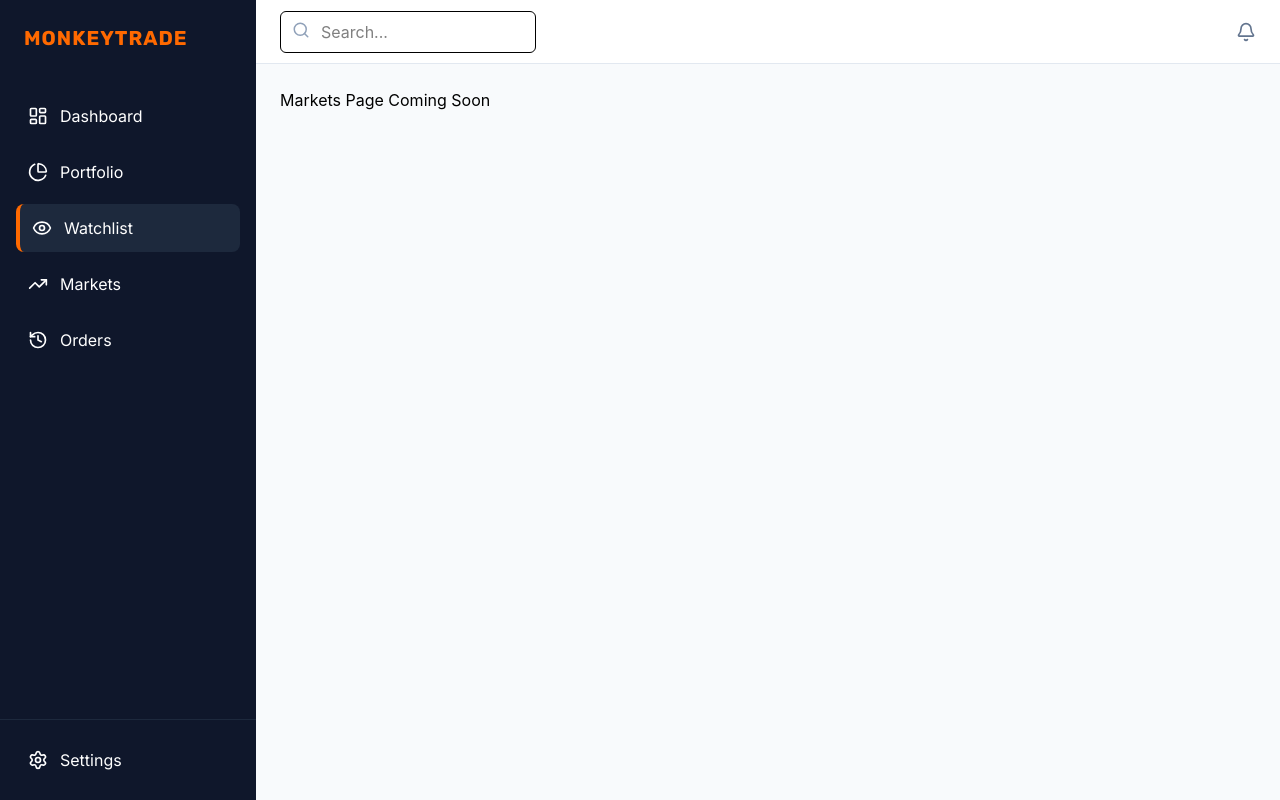
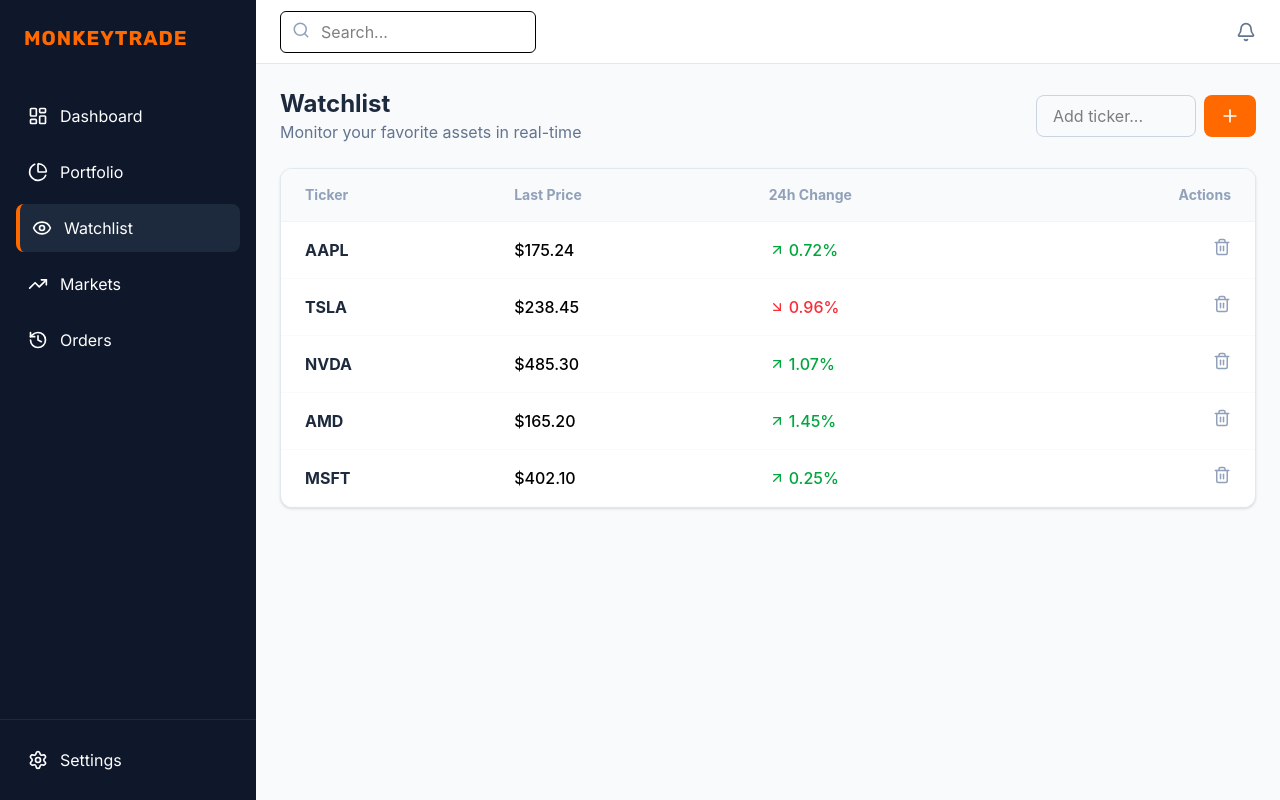
Before and after one commit to lucky-KRMU/MonkeyTrade, a React (Vite) app: page /watchlist in a window 1280 px wide. Built offline with nearby package versions, Linux system fonts and the light colour scheme.

Commit message:
create WatchlistPage

```diff
--- a/src/App.jsx
+++ b/src/App.jsx
@@ -2,6 +2,7 @@ import { BrowserRouter, Routes, Route } from 'react-router-dom';
 import DashboardLayout from './DashboardLayout';
 import DashboardPage from './DashboardPage'; // Your existing component
 import PortfolioPage from './PortfolioPage';
+import WatchlistPage from './WatchlistPage';
 
 function App() {
   return (
@@ -11,7 +12,7 @@ function App() {
           {/* This renders inside the <Outlet /> in DashboardLayout */}
           <Route index element={<DashboardPage />} />
           <Route path="portfolio" element={<PortfolioPage />} />
-          <Route path="watchlist" element={<div>Markets Page Coming Soon</div>} />
+          <Route path="watchlist" element={<WatchlistPage />} />
           <Route path="markets" element={<div>Markets Page Coming Soon</div>} />
           <Route path="orders" element={<div>Markets Page Coming Soon</div>} />
         </Route>
--- /dev/null
+++ b/src/WatchlistPage.jsx
@@ -0,0 +1,87 @@
+import React, { useState } from 'react';
+import { Trash2, Plus, ArrowUpRight, ArrowDownRight, Search } from 'lucide-react';
+
+const initialWatchlist = [
+  { symbol: 'AAPL', price: 175.24, change: 0.72 },
+  { symbol: 'TSLA', price: 238.45, change: -0.96 },
+  { symbol: 'NVDA', price: 485.30, change: 1.07 },
+  { symbol: 'AMD', price: 165.20, change: 1.45 },
+  { symbol: 'MSFT', price: 402.10, change: 0.25 },
+];
+
+export default function WatchlistPage() {
+  const [watchlist, setWatchlist] = useState(initialWatchlist);
+  const [newTicker, setNewTicker] = useState('');
+
+  const removeStock = (symbol) => {
+    setWatchlist(watchlist.filter((stock) => stock.symbol !== symbol));
+  };
+
+  const addStock = (e) => {
+    e.preventDefault();
+    if (newTicker && !watchlist.find(s => s.symbol === newTicker.toUpperCase())) {
+      // Mocking a new stock addition
+      setWatchlist([...watchlist, { symbol: newTicker.toUpperCase(), price: 0.00, change: 0 }]);
+      setNewTicker('');
+    }
+  };
+
+  return (
+    <div className="space-y-6 animate-in fade-in duration-500">
+      <div className="flex justify-between items-center">
+        <div>
+          <h2 className="text-2xl font-bold text-slate-800">Watchlist</h2>
+          <p className="text-slate-500">Monitor your favorite assets in real-time</p>
+        </div>
+
+        {/* Add Stock Form */}
+        <form onSubmit={addStock} className="flex gap-2">
+          <input
+            type="text"
+            placeholder="Add ticker..."
+            value={newTicker}
+            onChange={(e) => setNewTicker(e.target.value)}
+            className="px-4 py-2 border border-slate-300 rounded-lg focus:ring-2 focus:ring-orange-500 outline-none w-40"
+          />
+          <button type="submit" className="bg-orange-500 text-white px-4 py-2 rounded-lg hover:bg-orange-600 transition">
+            <Plus size={20} />
+          </button>
+        </form>
+      </div>
+
+      {/* Watchlist Table */}
+      <div className="bg-white rounded-xl border border-slate-200 shadow-sm overflow-hidden">
+        <table className="w-full text-left">
+          <thead className="bg-slate-50 border-b border-slate-100">
+            <tr className="text-slate-400 text-sm">
+              <th className="px-6 py-4">Ticker</th>
+              <th className="px-6 py-4">Last Price</th>
+              <th className="px-6 py-4">24h Change</th>
+              <th className="px-6 py-4 text-right">Actions</th>
+            </tr>
+          </thead>
+          <tbody>
+            {watchlist.map((stock) => (
+              <tr key={stock.symbol} className="border-b border-slate-50 hover:bg-slate-50 transition">
+                <td className="px-6 py-4 font-bold text-slate-800">{stock.symbol}</td>
+                <td className="px-6 py-4 font-medium">${stock.price.toFixed(2)}</td>
+                <td className={`px-6 py-4 font-medium flex items-center gap-1 ${stock.change >= 0 ? 'text-green-600' : 'text-red-500'}`}>
+                  {stock.change >= 0 ? <ArrowUpRight size={16} /> : <ArrowDownRight size={16} />}
+                  {Math.abs(stock.change)}%
+                </td>
+                <td className="px-6 py-4 text-right">
+                  <button
+                    onClick={() => removeStock(stock.symbol)}
+                    className="text-slate-400 hover:text-red-500 transition"
+                  >
+                    <Trash2 size={18} />
+                  </button>
+                </td>
+              </tr>
+            ))}
+          </tbody>
+        </table>
+      </div>
+    </div>
+  );
+}
```
